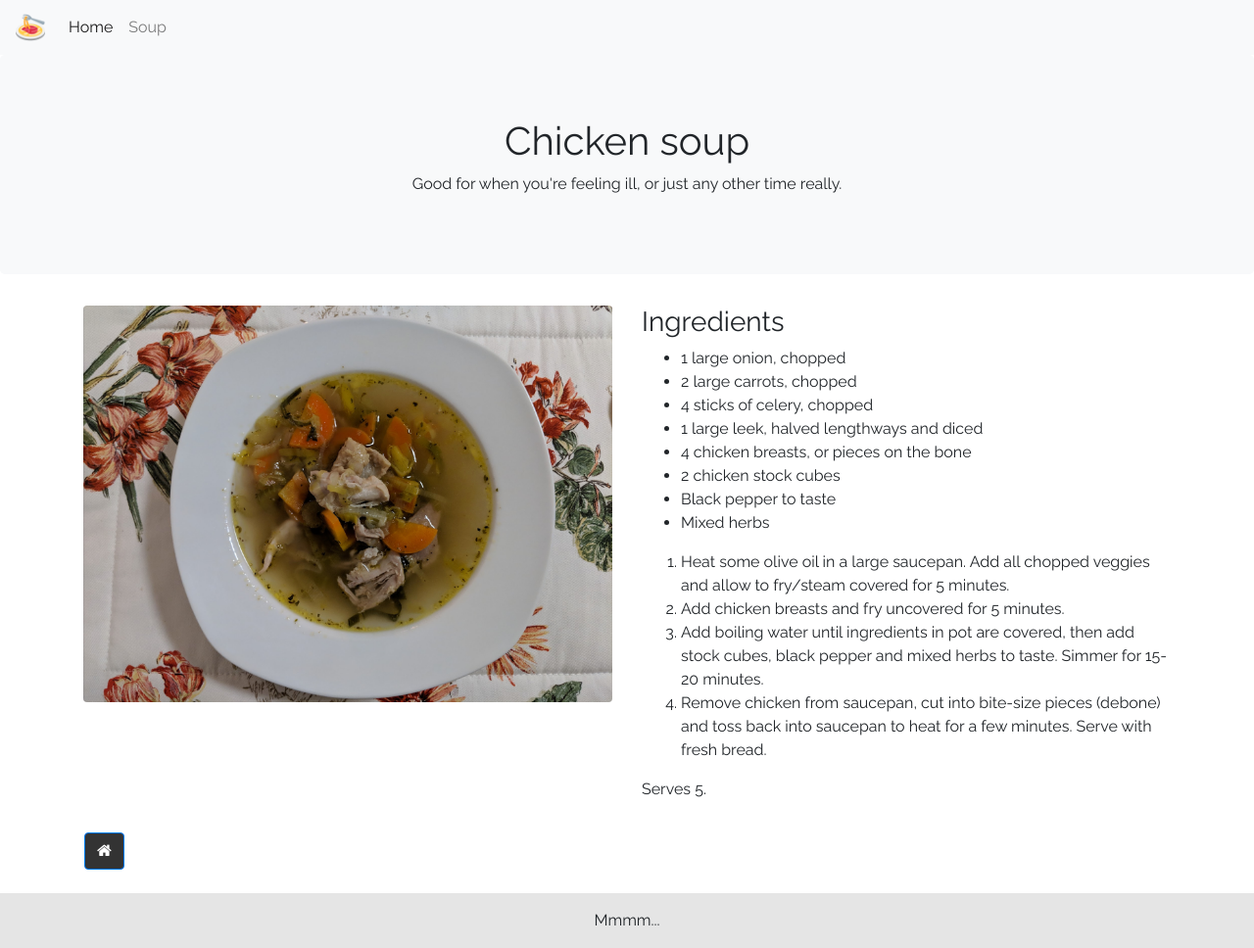
After one commit to roberto-aldera/not-just-pasta, a PHP site: page /pages/recipes/soups/chicken.php in a window 1280 px wide. The commit adds this page. Shown: the whole page at 98% size. Run offline with PHP 8.4, Linux system fonts and the light colour scheme.

Commit message:
Add chicken soup recipe

```diff
--- /dev/null
+++ b/pages/recipes/soups/chicken.php
@@ -0,0 +1,76 @@
+<!DOCTYPE html>
+<html lang="en">
+
+<head>
+    <title>Chicken soup</title>
+    <?php require "../../../includes/recipe-header.php"; ?>
+    <link rel="stylesheet" href="../../../main.css">
+</head>
+
+<body>
+    <nav class="navbar navbar-expand-lg navbar-light bg-light">
+        <a class="navbar-brand" href="../../../index.html">
+            <img src="../../../favicon_io/android-chrome-512x512.png" width="30" height="30"
+                class="d-inline-block align-top" alt="">
+        </a>
+        <button class="navbar-toggler" type="button" data-toggle="collapse" data-target="#navbarNavAltMarkup"
+            aria-controls="navbarNavAltMarkup" aria-expanded="false" aria-label="Toggle navigation">
+            <span class="navbar-toggler-icon"></span>
+        </button>
+        <div class="collapse navbar-collapse" id="navbarNavAltMarkup">
+            <div class="navbar-nav">
+                <a class="nav-item nav-link active" href="../../../index.html">Home <span
+                        class="sr-only">(current)</span></a>
+                <a class="nav-item nav-link" href="soup.php">Soup</a>
+
+            </div>
+        </div>
+    </nav>
+
+    <div class="jumbotron text-center bg-light">
+        <h1>Chicken soup</h1>
+        <p>Good for when you're feeling ill, or just any other time really.</p>
+    </div>
+
+    <div class="container">
+        <div class="row">
+            <div class="col-sm-6">
+                <img class="img-fluid rounded" style="float:center" src="../../../images/chicken-soup.png"
+                    alt="chicken-soup">
+            </div>
+            <div class="col-sm-6">
+                <h3>Ingredients</h3>
+                <ul>
+                    <li>1 large onion, chopped</li>
+                    <li>2 large carrots, chopped</li>
+                    <li>4 sticks of celery, chopped</li>
+                    <li>1 large leek, halved lengthways and diced </li>
+                    <li>4 chicken breasts, or pieces on the bone</li>
+                    <li>2 chicken stock cubes</li>
+                    <li>Black pepper to taste</li>
+                    <li>Mixed herbs</li>
+                </ul>
+                <ol>
+                    <li>Heat some olive oil in a large saucepan.
+                        Add all chopped veggies and allow to fry/steam covered for 5 minutes.
+                    </li>
+                    <li>Add chicken breasts and fry uncovered for 5 minutes.</li>
+                    <li>Add boiling water until ingredients in pot are covered, then add stock cubes, black pepper and mixed herbs to taste.
+                        Simmer for 15-20 minutes.
+                    </li>
+                    <li>Remove chicken from saucepan, cut into bite-size pieces (debone) and toss back into saucepan to heat for a few minutes.
+                        Serve with fresh bread.</li>
+                </ol>
+                <p>
+                    Serves 5.
+                </p>
+            </div>
+        </div>
+    </div>
+</body>
+
+<footer>
+    <?php require "../../../includes/recipe-footer.php"; ?>
+</footer>
+
+</html>
```
Also changed, not shown: pages/recipes/soups/soup.php (+9 -0 lines), images/chicken-soup.png (added).
